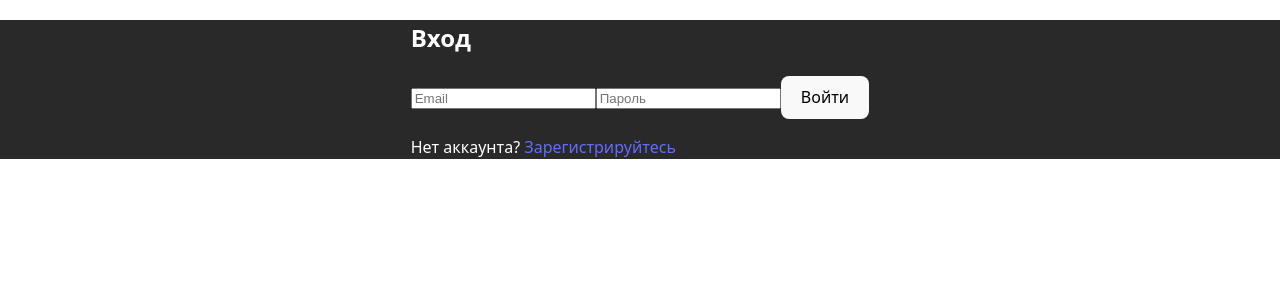
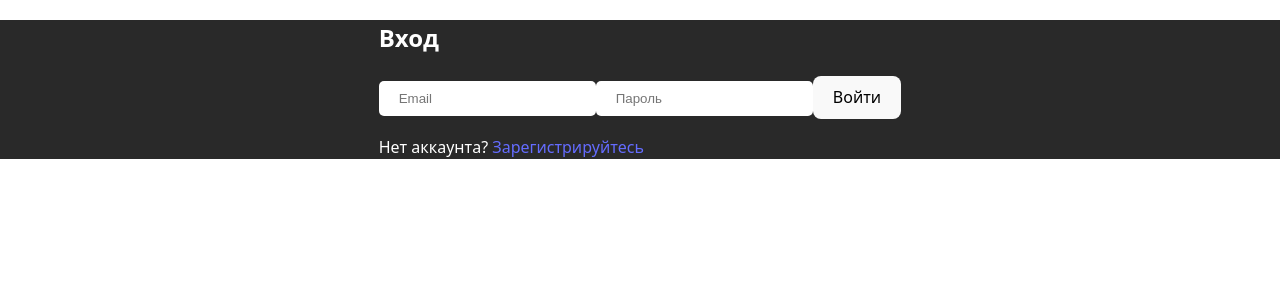
Before and after one commit to zagovormasonov/auth, a React (Vite) app: page /login in a window 1280 px wide. Shown: the top 300 px of the page. Built offline with nearby package versions, Linux system fonts and the light colour scheme.

Commit message:
Initial commit

```diff
--- a/src/index.css
+++ b/src/index.css
@@ -40,6 +40,14 @@ h2 {
   color: white;
 }
 
+input {
+  padding: 10px 20px;
+  border-radius: 5px;
+  border: none;
+  background-color: white;
+  color: black;
+}
+
 p {
   color: white;
 }
```
